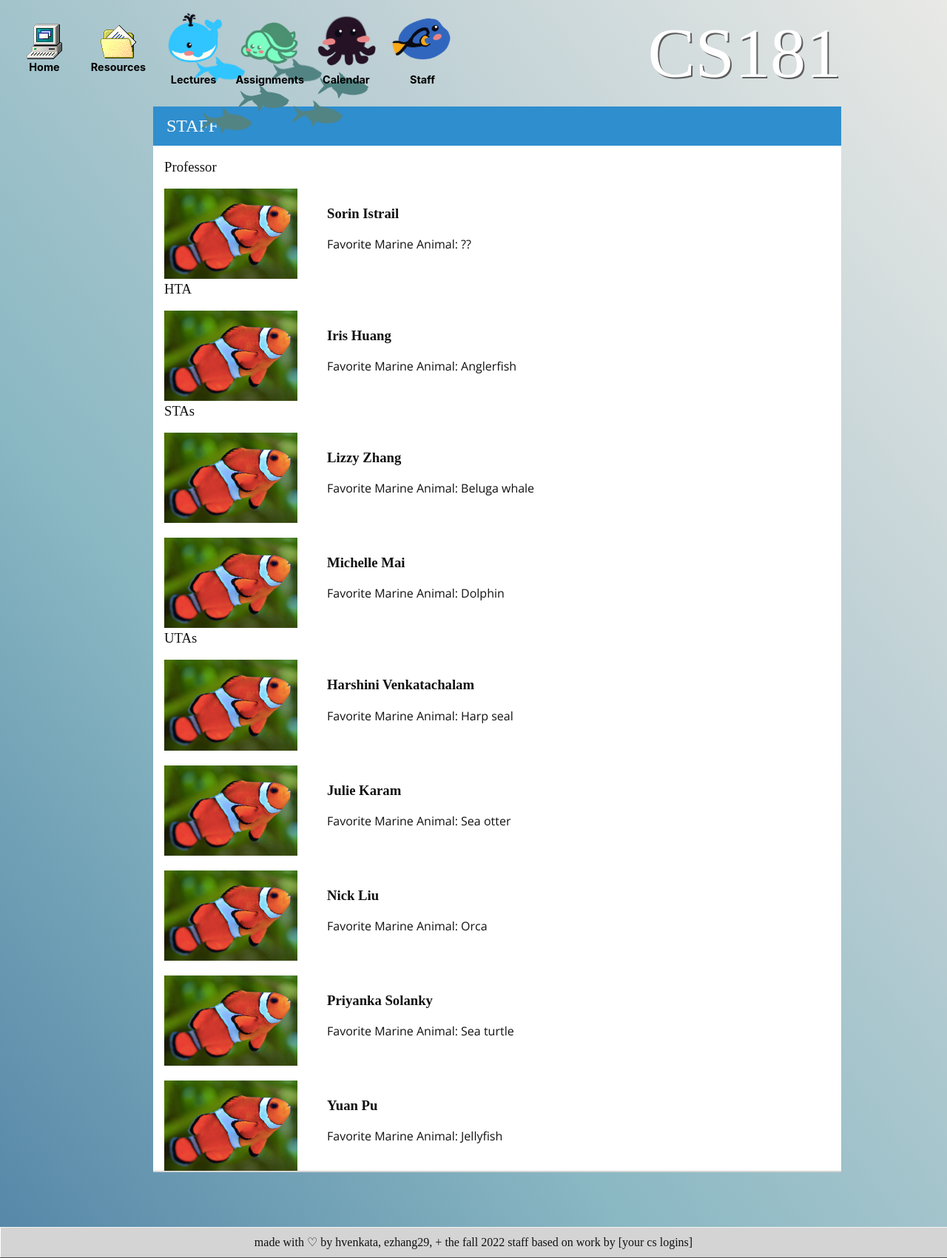
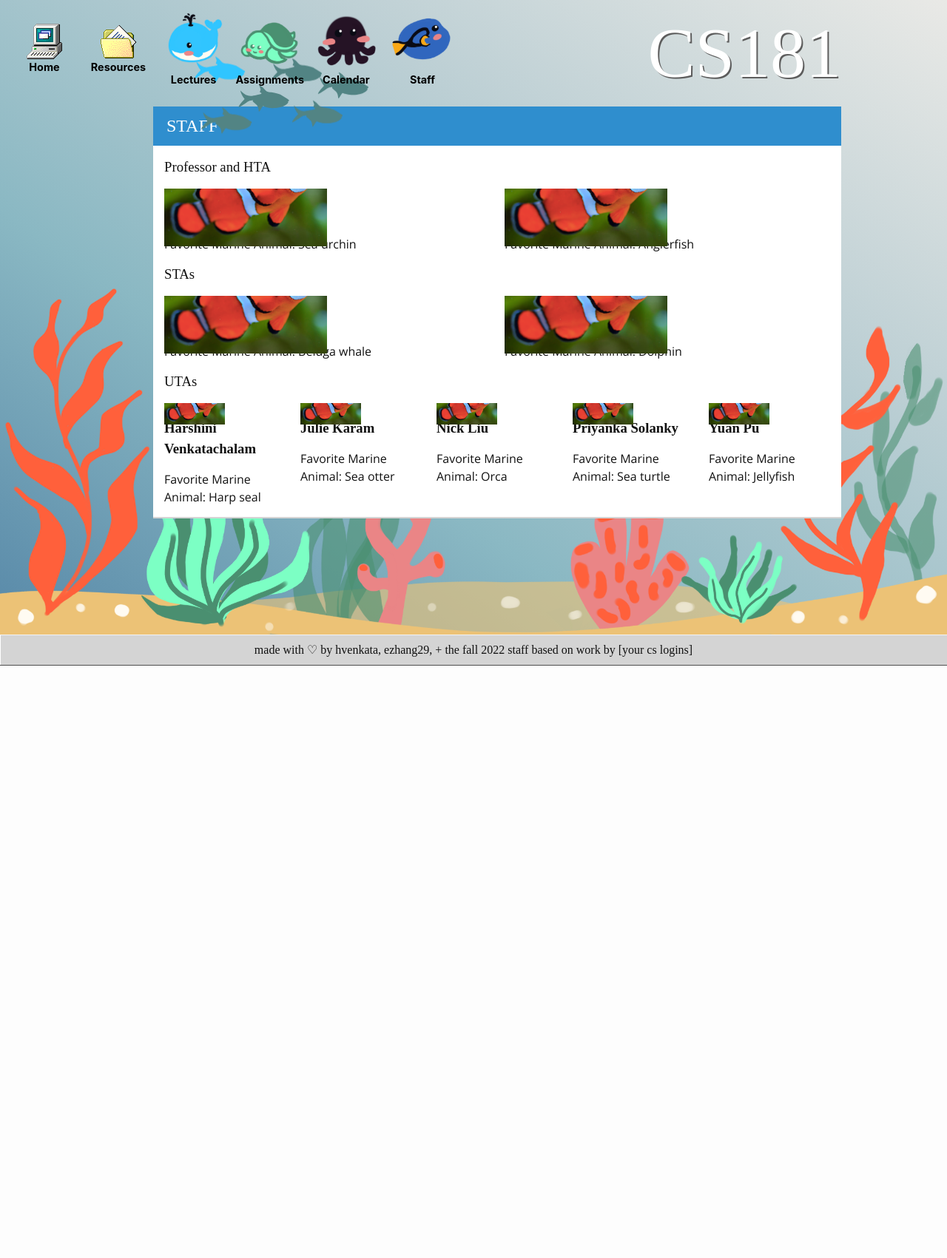
Before and after one commit to harshini225/harshini225.github.io, a Jekyll site: the page built from staff.md, in a window 1280 px wide. Shown: the whole page at 74% size. Built offline with Jekyll 4.4.1, drawn with Linux system fonts in a browser that asks for light colours; some web fonts are replaced; after the commit the page ends 900 px from its top, so only the background shows below that.

Commit message:
background image

```diff
--- a/_layouts/default.html
+++ b/_layouts/default.html
@@ -43,6 +43,10 @@
       </div>
     </main>
 
+    <!-- <div>
+    <img src = "{{base}}/assets/images/icons/coral.png" alt="help">
+    </div> -->
+
     {%- include footer.html -%}
 
   </body>
--- a/assets/css/style.scss
+++ b/assets/css/style.scss
@@ -16,7 +16,7 @@
 .uta-container {
   display: flex;
   flex-direction: row;
-  flex-wrap: wrap;
+  // flex-wrap: wrap;
   gap: 20px;
 
     .staff {
@@ -27,16 +27,16 @@
       width: 100%;
       height: fit-content;
       display: flex;
-      flex-direction: row;
-      flex-wrap: wrap;
+      flex-direction: column;
+      // flex-wrap: wrap;
       gap: 20px;
       overflow: hidden;
       transition: 0.2s ease;
 
       .staff-photo {
-        width: 20%;
+        width: 50%;
         position: relative;
-        overflow: hidden;
+        // overflow: hidden;
         display: flex;
         justify-content: center;
         align-items: center;
@@ -72,8 +72,8 @@
         }
 
       .staff-info {
-        width: 60%;
-        padding: 20px;
+        // width: 60%;
+        // padding: 20px;
         height: fit-content;
         display: flex;
         flex-direction: column;
@@ -112,9 +112,10 @@
       position: absolute;
       z-index: 21;
 
-        @media only screen and (max-width: 600px) {
+        @media only screen and (max-width: 1020px) {
           position: fixed;
           top: 12px;
+          flex-direction: column;
         }
 
 
@@ -303,6 +304,18 @@ header {
     }
 }
 
+/* PAGE CONTENT */
+.page-content {
+  padding: 0 0;
+  flex: 1 0 auto;
+  background-image: url("{{base}}/assets/images/icons/coral.png"), linear-gradient(to bottom left, #e9e9e6, #bccfd4, #8ab8c3, #5788a8) ;
+  background-size: 100%;
+  background-repeat: no-repeat;
+  background-position: bottom;
+  font-family: monospace;
+  min-height: 800px;
+}
+
 /* LINKS */
 .links-subcontainer > p {
   display: block;
--- a/staff.md
+++ b/staff.md
@@ -9,21 +9,19 @@ links: []
 
 <!-- # {{ page.title }} -->
 
-### Professor
+### Professor and HTA
 
 <div class="uta-container">
   {% assign professors = site.staff | where: 'role', 'Professor' %}
   {% for staffer in professors %}
   {{ staffer }}
   {% endfor %}
-</div>
+<!-- </div> -->
 
 {% assign HTAs = site.staff | where: 'role', 'HTA' %}
 {% if HTAs.size != 0 %}
 
-### HTA
-
-<div class="uta-container">
+<!-- <div class="uta-container"> -->
   {% for staffer in HTAs %}
   {{ staffer }}
   {% endfor %}
```
Also changed, not shown: _staff/sorin.md (+1 -1 lines), assets/images/icons/coral.png (added), 11 other files.
